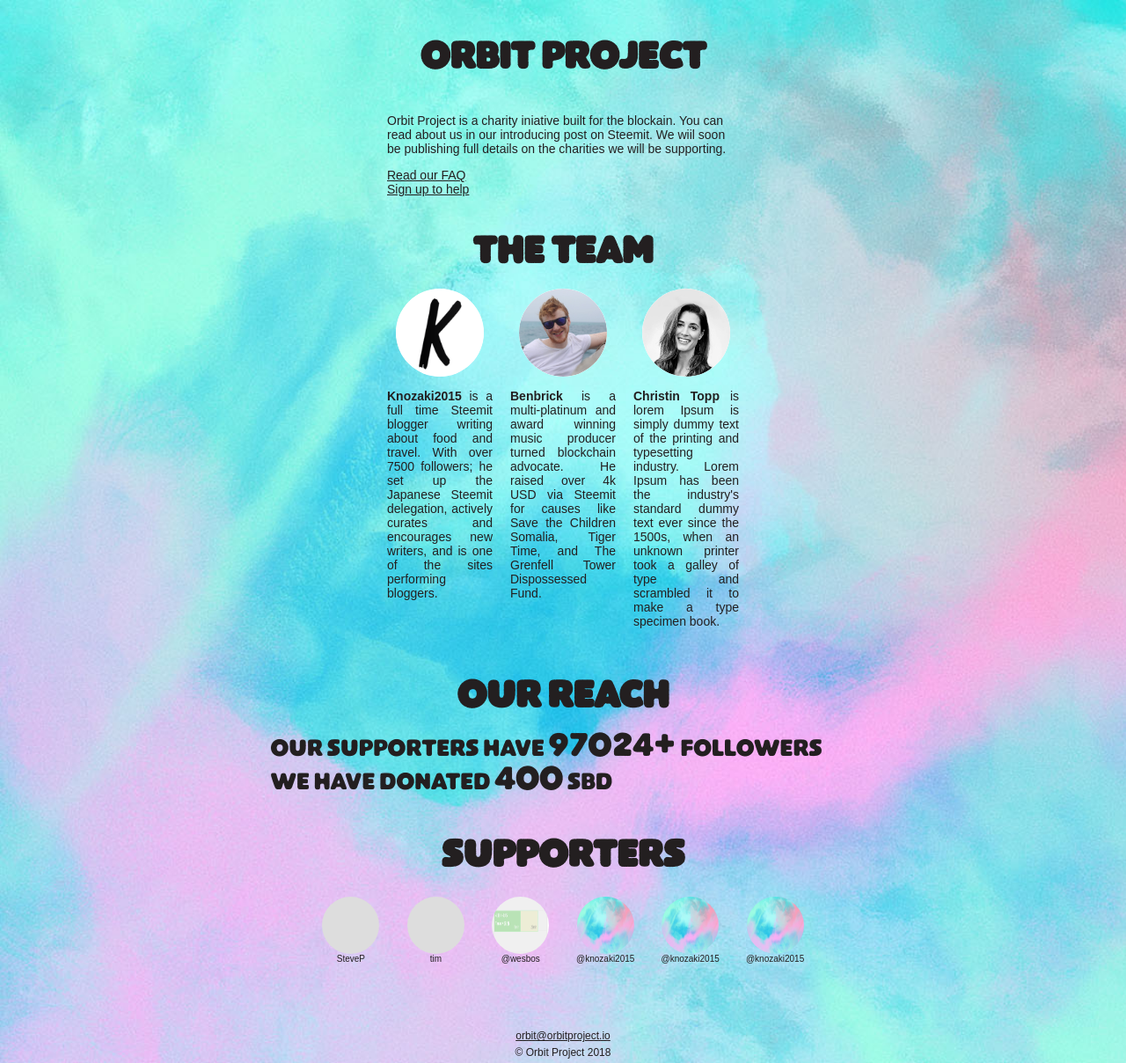
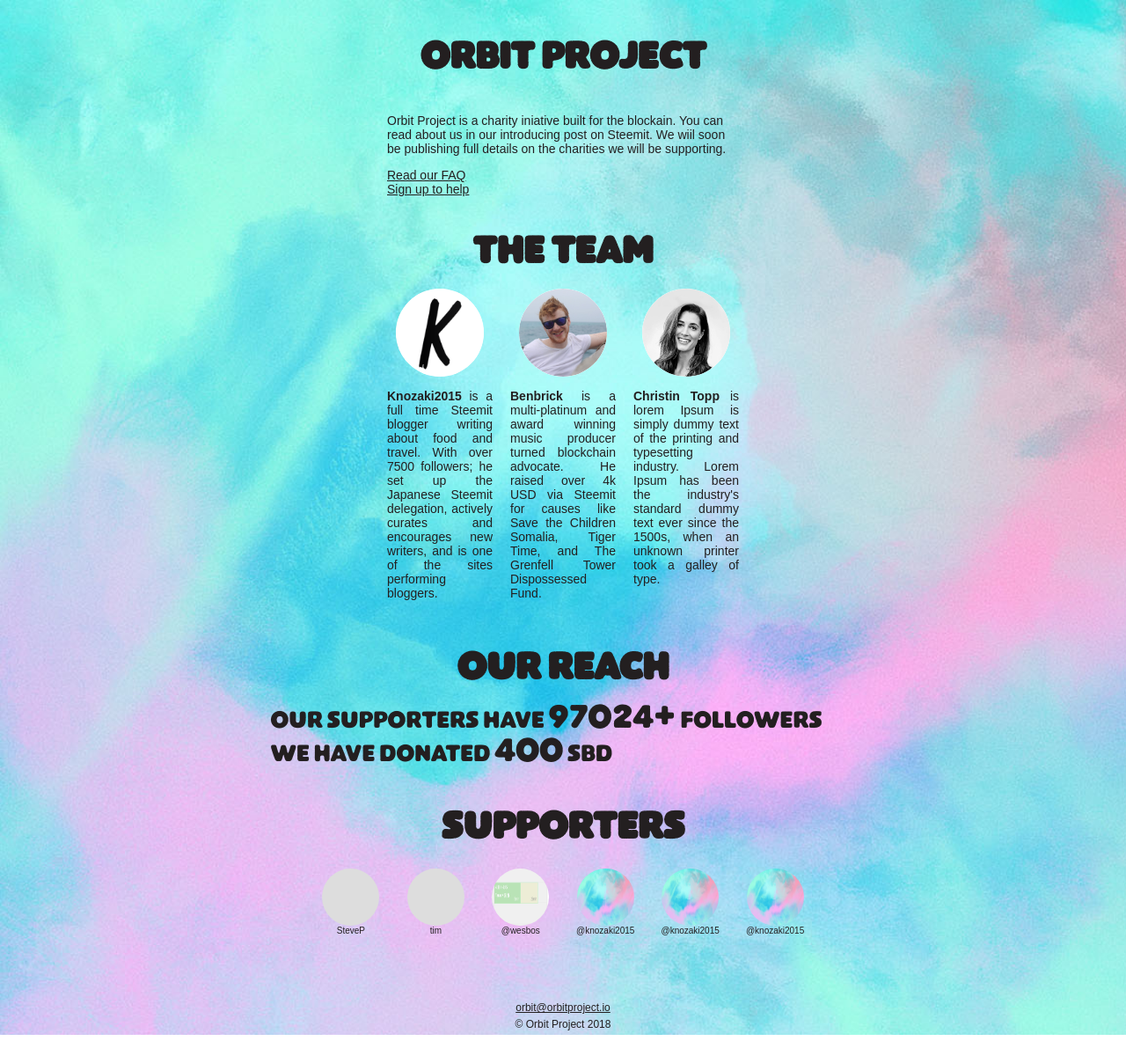
Before and after one commit to orbitprojectcharity/orbitproject, a Jekyll site: the page built from index.html, in a window 1280 px wide. Shown: the whole page at 88% size. Built offline with Jekyll 4.4.1, drawn with Linux system fonts in a browser that asks for light colours; after the commit the page ends 1176 px from its top, so only the background shows below that.

Commit message:
Update from Forestry.io - _data/team.yml

```diff
--- a/_data/team.yml
+++ b/_data/team.yml
@@ -10,5 +10,4 @@
 - img: "/uploads/2018/03/17/DQmeb3LrgqKifdwVYEthbLBihePxGpAc6ZrQAiZMdrohxhw_1680x8400.jpeg"
   content: "<b>Christin Topp</b> is lorem Ipsum is simply dummy text of the printing
     and typesetting industry. Lorem Ipsum has been the industry's standard dummy text
-    ever since the 1500s, when an unknown printer took a galley of type and scrambled
-    it to make a type specimen book."
+    ever since the 1500s, when an unknown printer took a galley of type."
```
